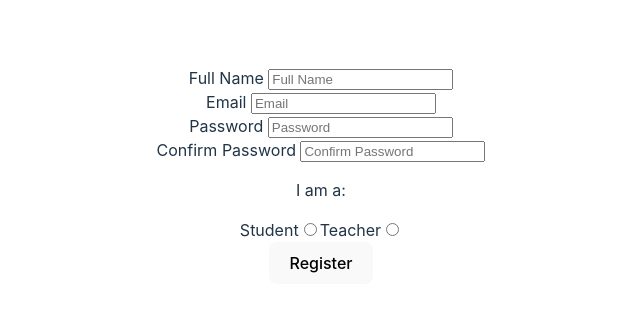
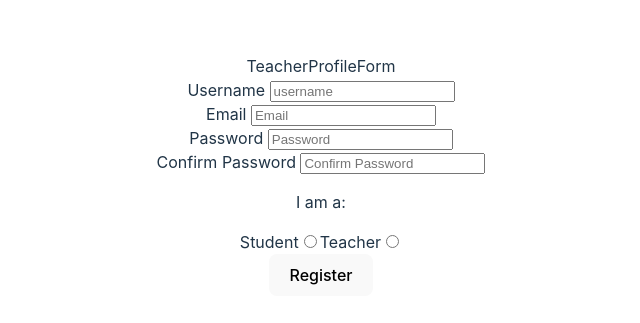
Before and after one commit to santhi26/debugging-dialects, a React (Vite) app in the folder frontend/: page / in a window 1280 px wide. Shown: the part 225-548 px from the top of the page, without its empty margins (319-959 px from the left). Built offline with nearby package versions, Linux system fonts and the light colour scheme.

Commit message:
changed fullname for username

```diff
--- a/frontend/src/App.jsx
+++ b/frontend/src/App.jsx
@@ -1,11 +1,12 @@
 import { useState } from 'react'
-import {RegistrationForm} from './components'
+import {RegistrationForm, TeacherProfileForm} from './components'
 import './App.css'
 
 function App() {
 
   return (
     <>
+     <TeacherProfileForm />
      <RegistrationForm />
     </>
   )
--- a/frontend/src/components/RegistrationForm/index.jsx
+++ b/frontend/src/components/RegistrationForm/index.jsx
@@ -1,7 +1,7 @@
 import React, {useState, useEffect} from 'react';
 
 export default function RegistrationForm() {
-    const [fullName, setFullName] = useState("");
+    const [username, setUsername] = useState("");
     const [email, setEmail] = useState("");
     const [password, setPassword] = useState("");
     const [confirmPassword, setConfirmPassword] = useState("");
@@ -14,8 +14,8 @@ export default function RegistrationForm() {
         if (type === "radio" && name === "role") {
             setRole(value);
         }
-        if(id === "fullName"){
-            setFullName(value);
+        if(id === "username"){
+            setUsername(value);
         }
         if(id === "email"){
             setEmail(value);
@@ -48,7 +48,7 @@ export default function RegistrationForm() {
                     'Content-Type': 'application/json'
                 },
                 body: JSON.stringify({
-                    username: fullName,
+                    username: username,
                     password: password,
                     email: email,
                     role: role,
@@ -68,9 +68,9 @@ export default function RegistrationForm() {
 
   return (
     <form className="Form" onSubmit={handleSubmit}>
-        <div className="fullName">
-            <label className="form_label" htmlFor="fullName">Full Name </label>
-            <input className="form_input" value={fullName} onChange = {(e) => handleInputChange(e)} name="" type="text" id="fullName" placeholder="Full Name" required/>
+        <div className="username">
+            <label className="form_label" htmlFor="username">Username </label>
+            <input className="form_input" value={username} onChange = {(e) => handleInputChange(e)} name="" type="text" id="username" placeholder="username" required/>
         </div>
         <div className="email">
             <label className="form_label" htmlFor="email">Email </label>
--- /dev/null
+++ b/frontend/src/components/TeacherProfileForm/index.jsx
@@ -0,0 +1,10 @@
+import React, {useState, useEffect} from 'react';
+
+
+export default function TeacherProfileForm() {
+
+
+    return (
+    <div>TeacherProfileForm</div>
+  )
+}
--- a/frontend/src/components/index.jsx
+++ b/frontend/src/components/index.jsx
@@ -1 +1,2 @@
 export {default as RegistrationForm} from './RegistrationForm'
+export{default as TeacherProfileForm} from './TeacherProfileForm'
```
